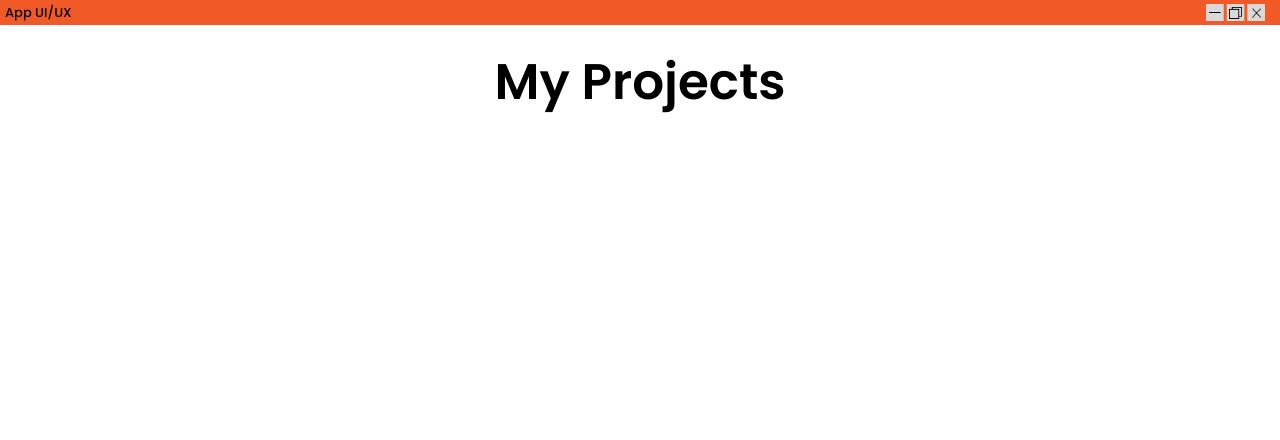
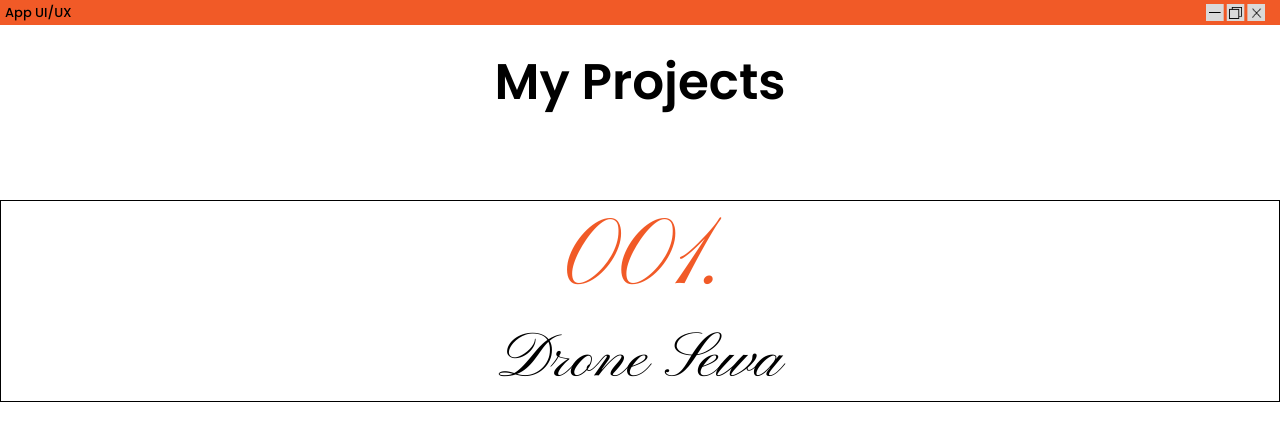
Before and after one commit to yashika0432/PORTFOLIO, a React (Create React App) app in the folder frontend/: page /appdev in a window 1280 px wide. Shown: the top 440 px of the page. Built offline with nearby package versions, Linux system fonts and the light colour scheme.

Commit message:
app page first app

```diff
--- a/frontend/src/pages/appUi.jsx
+++ b/frontend/src/pages/appUi.jsx
@@ -8,6 +8,12 @@ function AppDev() {
         <img src="/tab icon.png" alt="tab icon" />
       </div>
       <h1 className="mainhead">My Projects</h1>
+      <div className="allAppui">
+        <div className="firstApp">
+          <h1>001.</h1>
+          <h2>Drone Sewa</h2>
+        </div>
+      </div>
     </div>
   );
 }
--- a/frontend/src/style/appui.css
+++ b/frontend/src/style/appui.css
@@ -17,3 +17,24 @@
   margin-right: 15px;
   z-index: 3;
 }
+.allAppui {
+  margin-top: 80px;
+  border: 1px solid black;
+  align-items: center;
+  justify-content: center;
+}
+.allAppui h1 {
+  font-family: "Pinyon Script", cursive;
+  font-size: 96px;
+  font-weight: 400;
+  text-align: center;
+  margin: auto;
+  color: #f15a27;
+}
+.allAppui h2 {
+  font-family: "Pinyon Script", cursive;
+  font-size: 64px;
+  font-weight: 400;
+  text-align: center;
+  margin: 0;
+}
```
